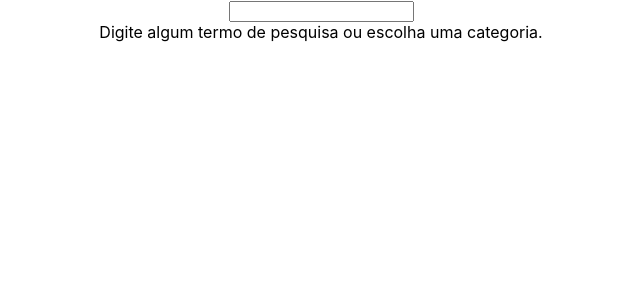
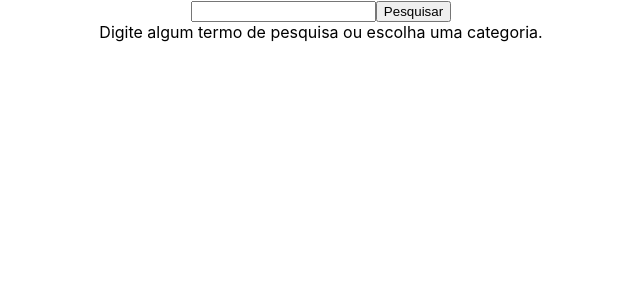
Before and after one commit to tryber/sd-03-block15-project-frontend-online-store-08, a React (Create React App) app: page / in a window 1280 px wide. Shown: the top 300 px of the page, without its empty margins (319-959 px from the left). Built offline with nearby package versions, Linux system fonts and the light colour scheme.

Commit message:
Search bar modificada para passar o termo pesquisado para uma callback

```diff
--- a/src/components/SearchBar.js
+++ b/src/components/SearchBar.js
@@ -12,16 +12,25 @@ class SearchBar extends React.Component {
   }
 
   render() {
+    const { callback } = this.props;
     const { searchText } = this.state;
 
     return (
       <div className="App">
         <input
+          data-testid="query-input"
           type="text"
           placeholde="Digite algum termo de pesquisa ou escolha uma categoria."
           value={searchText}
           onChange={(event) => this.handleChange(event.target.value)}
         />
+        <button
+          data-test-id="query-button"
+          type="button"
+          onClick={() => callback(searchText)}
+        >
+          Pesquisar
+        </button>
       </div>
     );
   }
```
